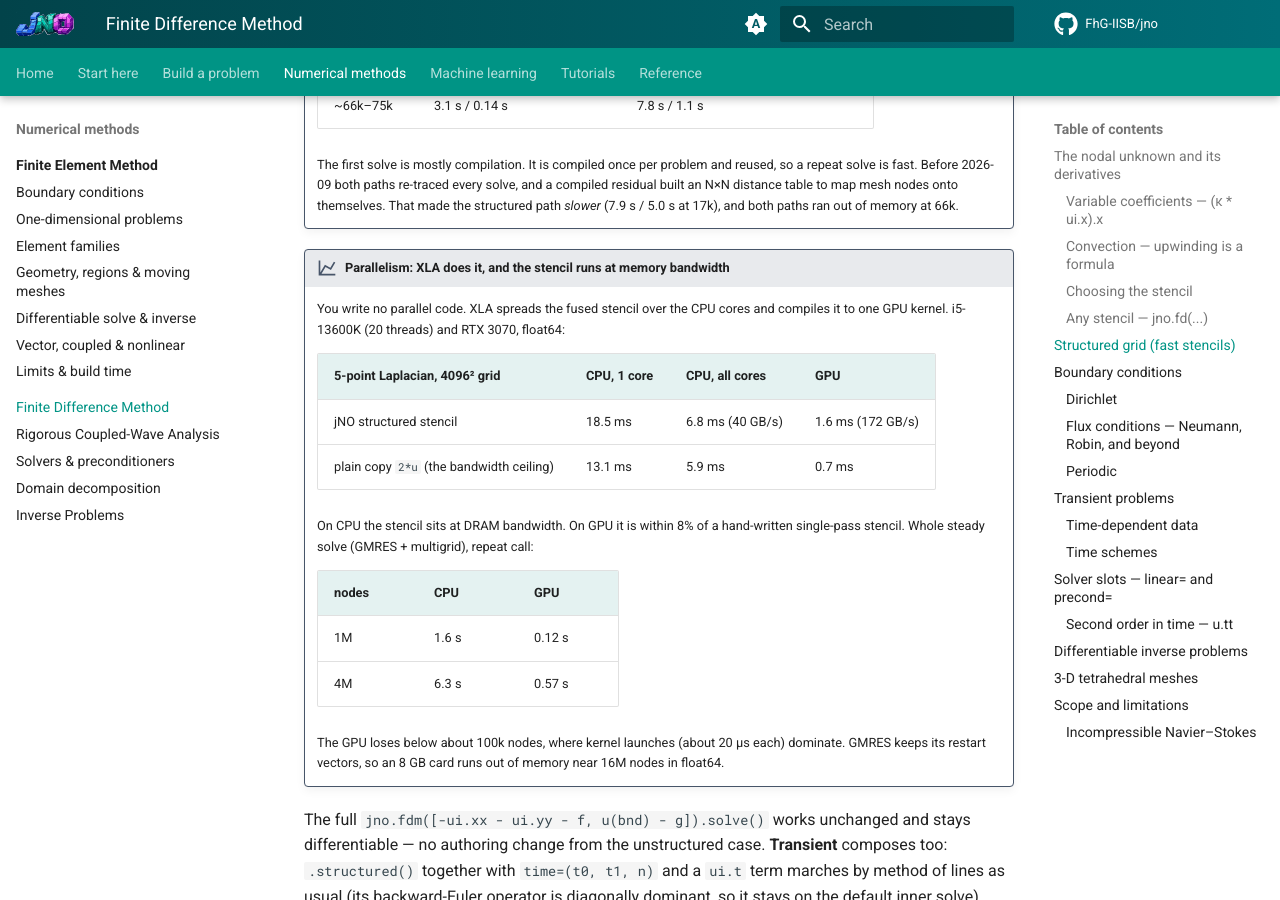
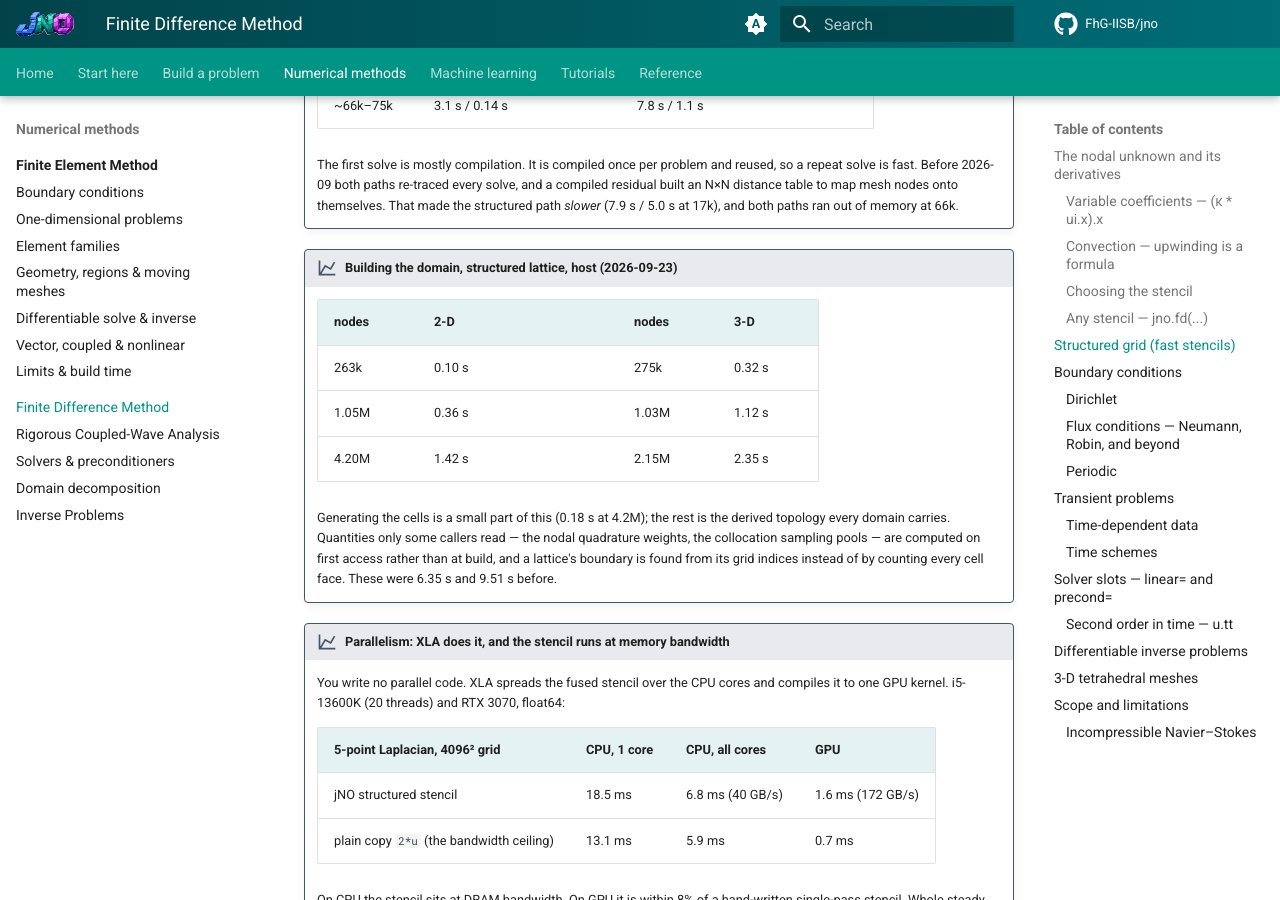
Before and after one commit to FhG-IISB/jNO, an MkDocs documentation site: the page built from docs/fdm.md, in a window 1280 px wide and 900 px high, scrolled down 7066 px. Built offline with MkDocs 1.6.1 and Material for MkDocs 9.7.7, drawn with Linux system fonts in a browser that asks for light colours; comment, search, counter and statistics services are not loaded.

Commit message:
docs: the measured domain build cost for a structured lattice
The solve numbers were there; the build was not, and it is now the larger of the two for a one-shot run
(1.42 s against 0.08 s for a repeat solve at 4.2M nodes).

```diff
--- a/docs/fdm.md
+++ b/docs/fdm.md
@@ -288,6 +288,18 @@ answer* as the unstructured `cotangent` operator, only cheaper.
     is fast. Before 2026-09 both paths re-traced every solve, and a compiled residual built an N×N distance
     table to map mesh nodes onto themselves. That made the structured path *slower* (7.9 s / 5.0 s at 17k),
     and both paths ran out of memory at 66k.
+
+!!! measured "Building the domain, structured lattice, host (2026-09-23)"
+    | nodes | 2-D | | nodes | 3-D |
+    |---|---|---|---|---|
+    | 263k | 0.10 s | | 275k | 0.32 s |
+    | 1.05M | 0.36 s | | 1.03M | 1.12 s |
+    | 4.20M | 1.42 s | | 2.15M | 2.35 s |
+
+    Generating the cells is a small part of this (0.18 s at 4.2M); the rest is the derived topology every
+    domain carries. Quantities only some callers read — the nodal quadrature weights, the collocation
+    sampling pools — are computed on first access rather than at build, and a lattice's boundary is found
+    from its grid indices instead of by counting every cell face. These were 6.35 s and 9.51 s before.
 
 !!! measured "Parallelism: XLA does it, and the stencil runs at memory bandwidth"
     You write no parallel code. XLA spreads the fused stencil over the CPU cores and compiles it to one
```
